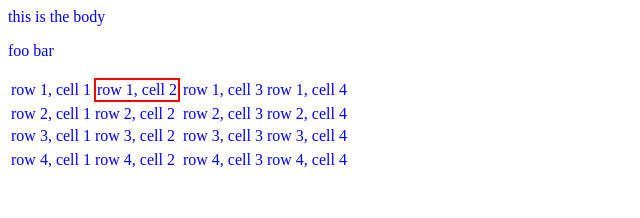
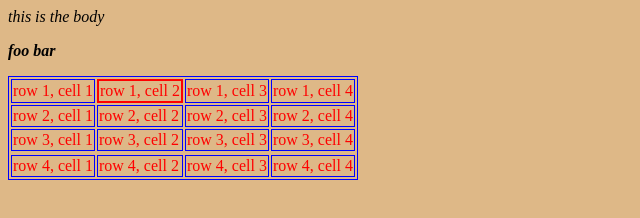
Before and after one commit to 1775776/1775776.github.com, a plain HTML site: page index.html in a window 1280 px wide. Shown: the whole page, without its empty margins (0-640 px from the left). Drawn offline with Linux system fonts and the light colour scheme.

Commit message:
Finished lesson 2

```diff
--- a/css/main.css
+++ b/css/main.css
@@ -1,20 +1,25 @@
 
 body {
-    color:blue;
+    background-color:BurlyWood;
 }
 
 p {
-    font-family:bold;
+    font-weight:bold;
 }
 
 #bar {
-    font-family: italic;
+    font-weight:normal;
+    font-style: italic;
 }
 
 .foo {
-    font-color:red;
+    color:red;
 }
 
 #r2c2 {
      border:2px solid red;
  }
+
+table,tr,td {
+    border:1px solid blue;
+}
```
